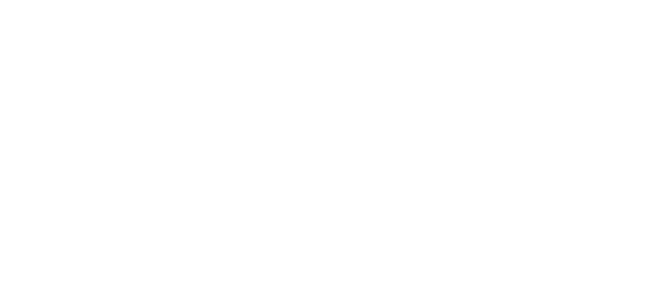
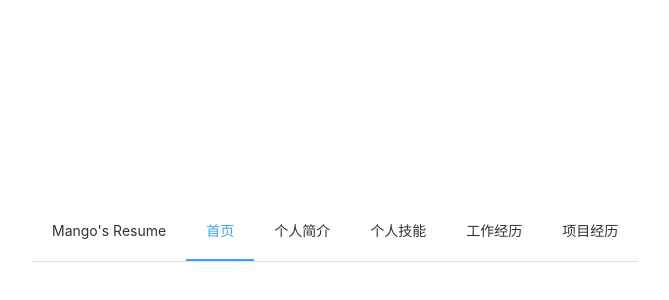
Before and after one commit to i-mango/mufeng-resume-web, a Vue app: page / in a window 1280 px wide. Shown: the part 168-468 px from the top of the page, without its empty margins (16-685 px from the left). Built offline with nearby package versions, Linux system fonts and the light colour scheme.

Commit message:
完成顶部menu组件

```diff
--- a/src/components/topMenu/topMenu.vue
+++ b/src/components/topMenu/topMenu.vue
@@ -1,11 +1,41 @@
 <script setup lang='ts'>
+import ownInfo from "@/assets/ownInfo.json";
 
+const {own} = ownInfo;
+const activeIndex = "1";
+
+// 点击菜单栏的选择，自动滚动到对应的视图
+const handleSelect = (index) => {
+  let name = ''
+  if (index === '1') name = 'homepage'
+  if (index === '4') name = 'word-exp'
+  if (index === '3') name = 'skills'
+  if (index === '2') name = 'profile'
+  const targetEle = document.querySelector('.' + name)
+  targetEle.scrollIntoView({ behavior: 'smooth' })
+
+};
 </script>
 
 <template>
-
+    <el-menu
+        :default-active="activeIndex"
+        class="el-menu-demo"
+        mode="horizontal"
+        :ellipsis="false"
+        @select="handleSelect">
+      <el-menu-item index="0">{{ own.title }}</el-menu-item>
+      <div class="flex-grow" />
+      <el-menu-item index="1">首页</el-menu-item>
+      <el-menu-item index="2">个人简介</el-menu-item>
+      <el-menu-item index="3">个人技能</el-menu-item>
+      <el-menu-item index="4">工作经历</el-menu-item>
+      <el-menu-item index="5">项目经历</el-menu-item>
+    </el-menu>
 </template>
 
-<style scoped>
-
+<style>
+.flex-grow {
+  flex-grow: 1;
+}
 </style>
```
